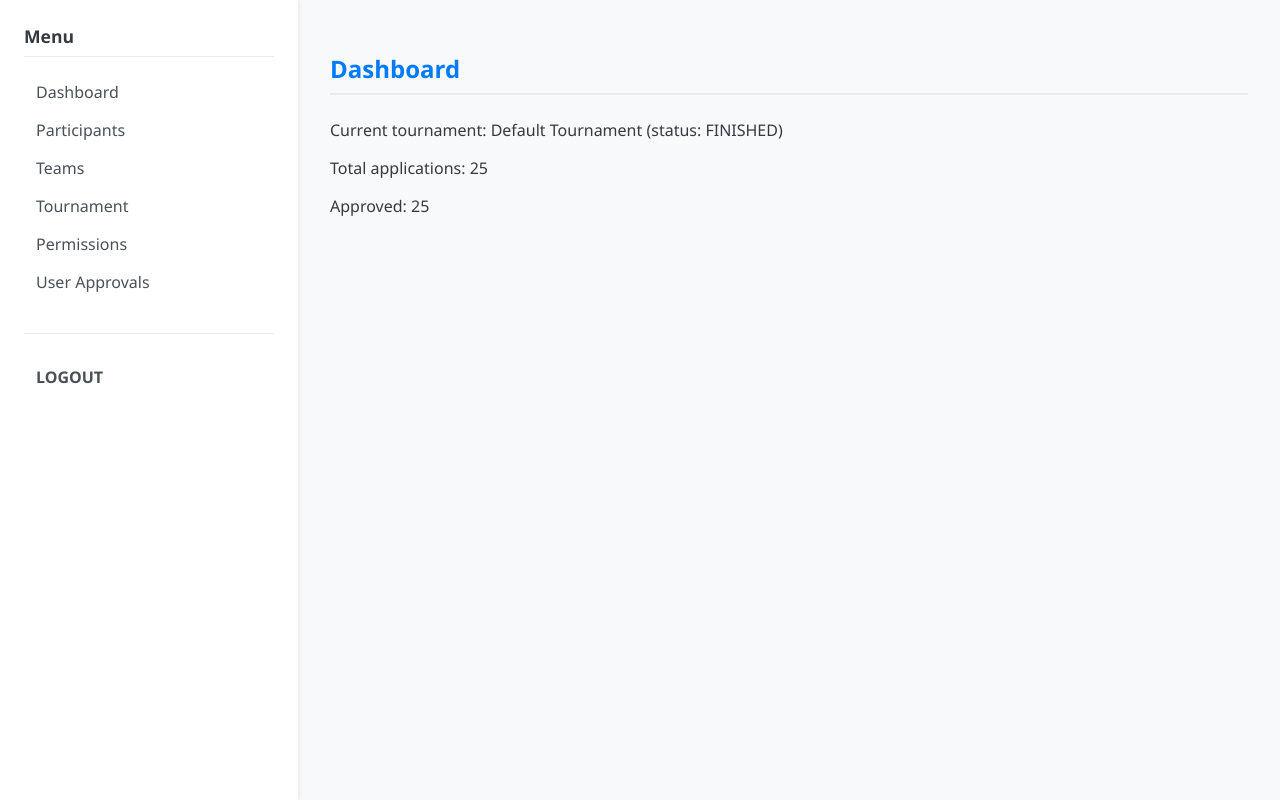
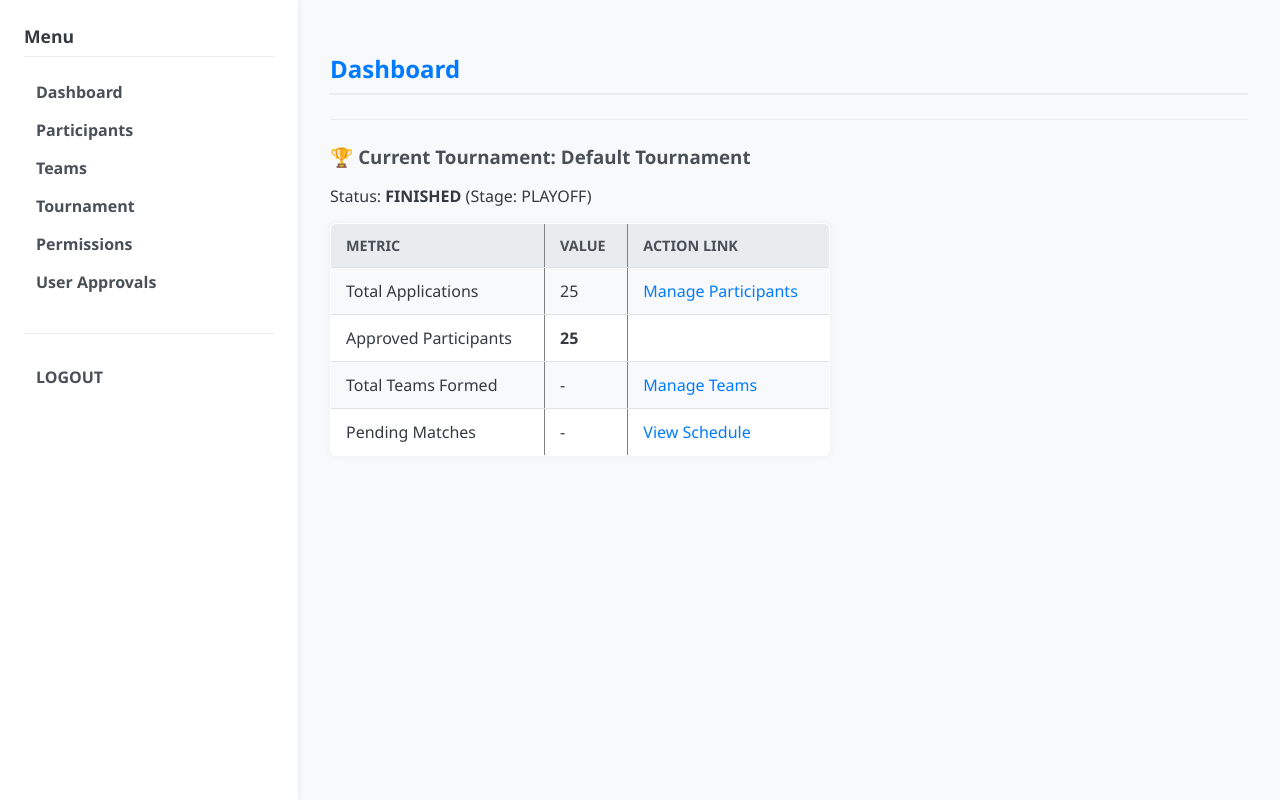
Before and after one commit to yonhun/MIE_E_Sports_Management_System, a Flask app: page /admin/dashboard in a window 1280 px wide. Run offline with Flask 3, Linux system fonts and the light colour scheme; a user stored in the database is signed in.

Commit message:
Update Template Style

```diff
--- a/app.py
+++ b/app.py
@@ -637,16 +637,23 @@ def user_dashboard():
     user = current_user()
     tournament = Tournament.query.first()
     participant = None
+    my_team = None  # 팀 정보를 담을 변수 초기화
+
     if tournament:
         participant = Participant.query.filter_by(
             user_id=user.id, tournament_id=tournament.id
         ).first()
+
+        # 참가자가 있고 팀 멤버십이 있다면 팀 정보를 가져옴
+        if participant and participant.team_membership:
+            my_team = participant.team_membership.team
 
     return render_template(
         "user/dashboard.html",
         user=user,
         tournament=tournament,
         participant=participant,
+        my_team=my_team, # <-- my_team 변수 추가 전달
     )
 
 
--- a/static/css/style.css
+++ b/static/css/style.css
@@ -61,6 +61,7 @@ nav ul li a {
     color: #495057;
     border-radius: 4px;
     transition: background-color 0.2s, color 0.2s;
+    font-weight: 600;
 }
 nav ul li a:hover {
     background-color: #e9ecef;
@@ -378,3 +379,16 @@ table.user-list-table td:nth-child(4) {
     font-weight: 700;
     margin-left: 10px;
 }
+
+/* 사용자 대시보드 애플리케이션 상태 색상 정의 */
+.status-approved {
+    color: green; /* APPROVED 상태 */
+}
+
+.status-pending {
+    color: orange; /* PENDING 상태 */
+}
+
+.status-rejected {
+    color: red; /* REJECTED 상태 */
+}
--- a/templates/admin/dashboard.html
+++ b/templates/admin/dashboard.html
@@ -1,12 +1,51 @@
 {% extends "base.html" %}
 {% block content %}
 <h2>Dashboard</h2>
+<hr>
+
+{# <h3>📊 System Overview (Data requires fetching in app.py)</h3>
+<p>Total Registered Users: {{ total_users_count or "-" }}</p>
+<p style="color: orange;">
+    <a href="{{ url_for('admin_user_approvals') }}">Pending User Approvals</a>: <strong>{{ pending_users_count or "-" }}</strong>
+</p>
+<hr> #}
+
 
 {% if tournament %}
-    <p>Current tournament: {{ tournament.name }} (status: {{ tournament.status }})</p>
-    <p>Total applications: {{ total_applications }}</p>
-    <p>Approved: {{ approved }}</p>
+    <h3>🏆 Current Tournament: {{ tournament.name }}</h3>
+    <p>Status: <span style="font-weight: bold;">{{ tournament.status }}</span> (Stage: {{ tournament.current_stage or "-" }})</p>
+
+    <table border="1" cellpadding="5" style="max-width: 500px;">
+        <tr>
+            <th>Metric</th>
+            <th>Value</th>
+            <th>Action Link</th>
+        </tr>
+        <tr>
+            <td>Total Applications</td>
+            <td>{{ total_applications }}</td>
+            <td><a href="{{ url_for('admin_participants') }}">Manage Participants</a></td>
+        </tr>
+        <tr>
+            <td>Approved Participants</td>
+            <td><strong>{{ approved }}</strong></td>
+            <td></td>
+        </tr>
+        {# Placeholder for Teams/Matches data - requires app.py update #}
+        <tr>
+            <td>Total Teams Formed</td>
+            <td>{{ total_teams_count or "-" }}</td>
+            <td><a href="{{ url_for('admin_teams') }}">Manage Teams</a></td>
+        </tr>
+        <tr>
+            <td>Pending Matches</td>
+            <td>{{ pending_matches_count or "-" }}</td>
+            <td><a href="{{ url_for('admin_tournament') }}">View Schedule</a></td>
+        </tr>
+    </table>
+
 {% else %}
-    <p>No tournament available.</p>
+    <p>No tournament available. System is idle.</p>
 {% endif %}
+
 {% endblock %}
```
Also changed, not shown: templates/admin/teams.html (+8 -8 lines), templates/admin/tournament.html (+11 -2 lines), templates/user/dashboard.html (+63 -3 lines), templates/user/tournament_status.html (+11 -3 lines), app.db.
